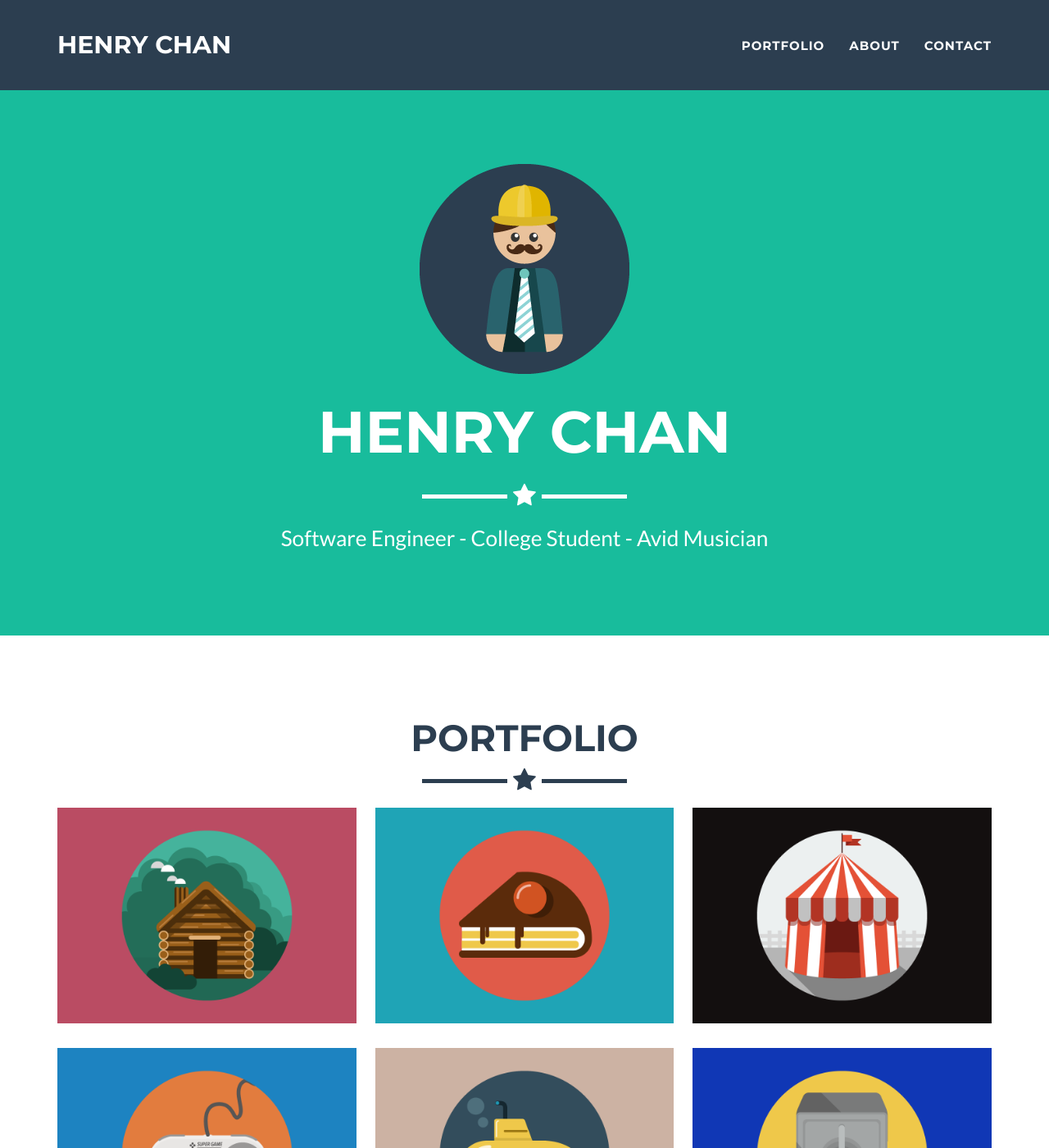
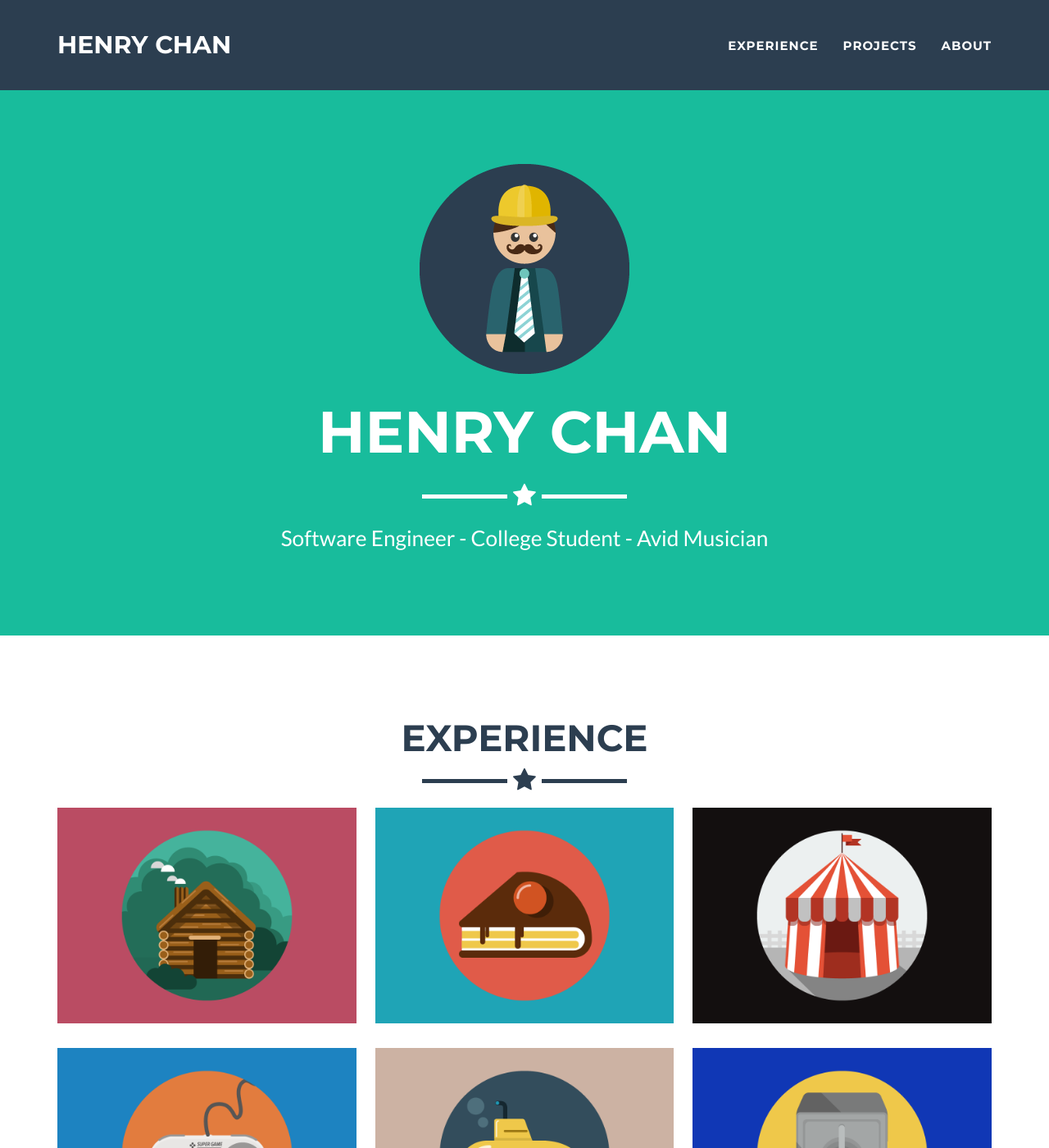
Before and after one commit to chanhenry54/chanhenry54.github.io, a Jekyll site: the page built from _posts/2014-07-18-project-1.markdown, in a window 1280 px wide and 1400 px high. Shown: the whole window at 82% size. Built offline with Jekyll 4.4.1, drawn with Linux system fonts in a browser that asks for light colours; some of the changed text lies outside the part shown.

Commit message:
more basic tweaking

```diff
--- a/_config.yml
+++ b/_config.yml
@@ -32,23 +32,21 @@
 
 # Footer settings
 footer:
-  copyright: Dr. Henry Jekyll
+  copyright: Henry Chan
   location: Location
-  social: Around the Web
+  social: Contact
   credits: Credits
 
 # Social networks usernames (many more available: google-plus, flickr, dribbble, pinterest, instagram, tumblr, linkedin, etc.)
 social:
-  - title: twitter
-    url: http://twitter.com/jekyllrb
+  - title: linkedin
+    url: https://www.linkedin.com/in/henry-c/
+  - title: github
+    url: https://github.com/chanhenry54
+  - title: envelope
+    url: mailto:chanhenry54@gmail.com
   - title: facebook
-    url:
-  - title: stack-overflow
-    url: http://stackoverflow.com/questions/tagged/jekyll
-  - title: bitbucket
-    url: http://bitbucket.org/jekyll
-  - title: github
-    url: http://github.com/jekyll
+    url: https://www.facebook.com/henry.chan.1238292/
 
 # Postal address (add as many lines as necessary)
 address:
--- /dev/null
+++ b/_includes/experience_grid.html
@@ -0,0 +1,25 @@
+<!-- Experience Grid Section -->
+<section class="portfolio" id="experience">
+    <div class="container portfolio-flex-grid">
+        <div class="row">
+            <div class="col-lg-12 text-center">
+                <h2>Experience</h2>
+                <hr class="star-primary">
+            </div>
+        </div>
+        <div class="portfolio-flex-row">
+            {% for post in site.posts %}
+            <div class="portfolio-flex-item portfolio-item">
+                <a href="#portfolioModal-{{ post.modal-id }}" class="portfolio-link" data-toggle="modal">
+                    <div class="caption">
+                        <div class="caption-content">
+                            <i class="fa fa-search-plus fa-3x"></i>
+                        </div>
+                    </div>
+                    <img src="img/portfolio/{{ post.img }}" class="img-responsive" alt="{{ post.alt }}">
+                </a>
+            </div>
+            {% endfor %}
+        </div>
+    </div>
+</section>
--- a/_includes/footer.html
+++ b/_includes/footer.html
@@ -3,15 +3,7 @@
     <div class="footer-above">
         <div class="container">
             <div class="row">
-                    <div class="footer-col col-md-4">
-                        <h3>{{ site.footer.location }}</h3>
-                        <p>
-                            {% for adress in site.address %}
-                                {{ adress.line }} <br>
-		                    {% endfor %}
-                        </p>
-                    </div>
-                    <div class="footer-col col-md-4">
+                <div class="footer-col col-md-12">
                     <h3>{{ site.footer.social }}</h3>
                     <ul class="list-inline">
                         {% for network in site.social %}
@@ -20,10 +12,6 @@
                         </li>
                         {% endfor %}
                     </ul>
-                    </div>
-                    <div class="footer-col col-md-4">
-                        <h3>{{ site.footer.credits }}</h3>
-                        <p>{{ site.credits }}</p>
                 </div>
             </div>
         </div>
--- a/_includes/nav.html
+++ b/_includes/nav.html
@@ -19,13 +19,13 @@
                     <a href="#page-top"></a>
                 </li>
                 <li class="page-scroll">
-                        <a href="#portfolio">Portfolio</a>
+                    <a href="#experience">Experience</a>
+                </li>
+                <li class="page-scroll">
+                    <a href="#projects">Projects</a>
                 </li>
                 <li class="page-scroll">
                     <a href="#about">About</a>
-                    </li>
-                    <li class="page-scroll">
-                        <a href="#contact">Contact</a>
                 </li>
             </ul>
         </div>
--- a/_includes/portfolio_grid.html
+++ /dev/null
@@ -1,26 +0,0 @@
-
-    <!-- Portfolio Grid Section -->
-    <section id="portfolio">
-        <div class="container portfolio-flex-grid">
-            <div class="row">
-                <div class="col-lg-12 text-center">
-                    <h2>Portfolio</h2>
-                    <hr class="star-primary">
-                </div>
-            </div>
-            <div class="portfolio-flex-row">
-                {% for post in site.posts %}
-                    <div class="portfolio-flex-item portfolio-item">
-                        <a href="#portfolioModal-{{ post.modal-id }}" class="portfolio-link" data-toggle="modal">
-                            <div class="caption">
-                                <div class="caption-content">
-                                    <i class="fa fa-search-plus fa-3x"></i>
-                                </div>
-                            </div>
-                            <img src="img/portfolio/{{ post.img }}" class="img-responsive" alt="{{ post.alt }}">
-                        </a>
-                    </div>
-                {% endfor %}
-            </div>
-        </div>
-    </section>
--- /dev/null
+++ b/_includes/project_grid.html
@@ -0,0 +1,25 @@
+<!-- Project Grid Section -->
+<section class="portfolio" id="projects">
+    <div class="container portfolio-flex-grid">
+        <div class="row">
+            <div class="col-lg-12 text-center">
+                <h2>Projects</h2>
+                <hr class="star-primary">
+            </div>
+        </div>
+        <div class="portfolio-flex-row">
+            {% for post in site.posts %}
+            <div class="portfolio-flex-item portfolio-item">
+                <a href="#portfolioModal-{{ post.modal-id }}" class="portfolio-link" data-toggle="modal">
+                    <div class="caption">
+                        <div class="caption-content">
+                            <i class="fa fa-search-plus fa-3x"></i>
+                        </div>
+                    </div>
+                    <img src="img/portfolio/{{ post.img }}" class="img-responsive" alt="{{ post.alt }}">
+                </a>
+            </div>
+            {% endfor %}
+        </div>
+    </div>
+</section>
--- a/_layouts/default.html
+++ b/_layouts/default.html
@@ -1,22 +1,17 @@
 <!DOCTYPE html>
 <html>
-    {% include head.html %}
-    <body id="page-top" class="index">
+{% include head.html %}
+
+<body id="page-top" class="index">
     {% include nav.html %}
     {% include header.html %}
-    {% include portfolio_grid.html %}
+    {% include experience_grid.html %}
+    {% include project_grid.html %}
     {% include about.html %}
-
-    {% if site.contact == "static" %}
-    {% include contact_static.html %}
-    {% elsif site.contact == "disqus" %}
-    {% include contact_disqus.html %}
-    {% else %}
-    {% include contact.html %}
-    {% endif %}
 
     {% include footer.html %}
     {% include modals.html %}
     {% include js.html %}
-    </body>
+</body>
+
 </html>
--- a/js/freelancer.js
+++ b/js/freelancer.js
@@ -5,23 +5,23 @@
  */
 
 // jQuery for page scrolling feature - requires jQuery Easing plugin
-$(function() {
-    $('.page-scroll a').bind('click', function(event) {
+$(function () {
+    $('.page-scroll a').bind('click', function (event) {
         var $anchor = $(this);
         $('html, body').stop().animate({
             scrollTop: $($anchor.attr('href')).offset().top
-        }, 1500, 'easeInOutExpo');
+        }, 1500, 'easeOutExpo');
         event.preventDefault();
     });
 });
 
 // Floating label headings for the contact form
-$(function() {
-    $("body").on("input propertychange", ".floating-label-form-group", function(e) {
-        $(this).toggleClass("floating-label-form-group-with-value", !! $(e.target).val());
-    }).on("focus", ".floating-label-form-group", function() {
+$(function () {
+    $("body").on("input propertychange", ".floating-label-form-group", function (e) {
+        $(this).toggleClass("floating-label-form-group-with-value", !!$(e.target).val());
+    }).on("focus", ".floating-label-form-group", function () {
         $(this).addClass("floating-label-form-group-with-focus");
-    }).on("blur", ".floating-label-form-group", function() {
+    }).on("blur", ".floating-label-form-group", function () {
         $(this).removeClass("floating-label-form-group-with-focus");
     });
 });
@@ -32,6 +32,6 @@
 })
 
 // Closes the Responsive Menu on Menu Item Click
-$('.navbar-collapse ul li a').click(function() {
+$('.navbar-collapse ul li a').click(function () {
     $('.navbar-toggle:visible').click();
 });
```
Also changed, not shown: _includes/css/main.css (+10 -10 lines). Lines whose indentation alone changed are shown as unchanged.
